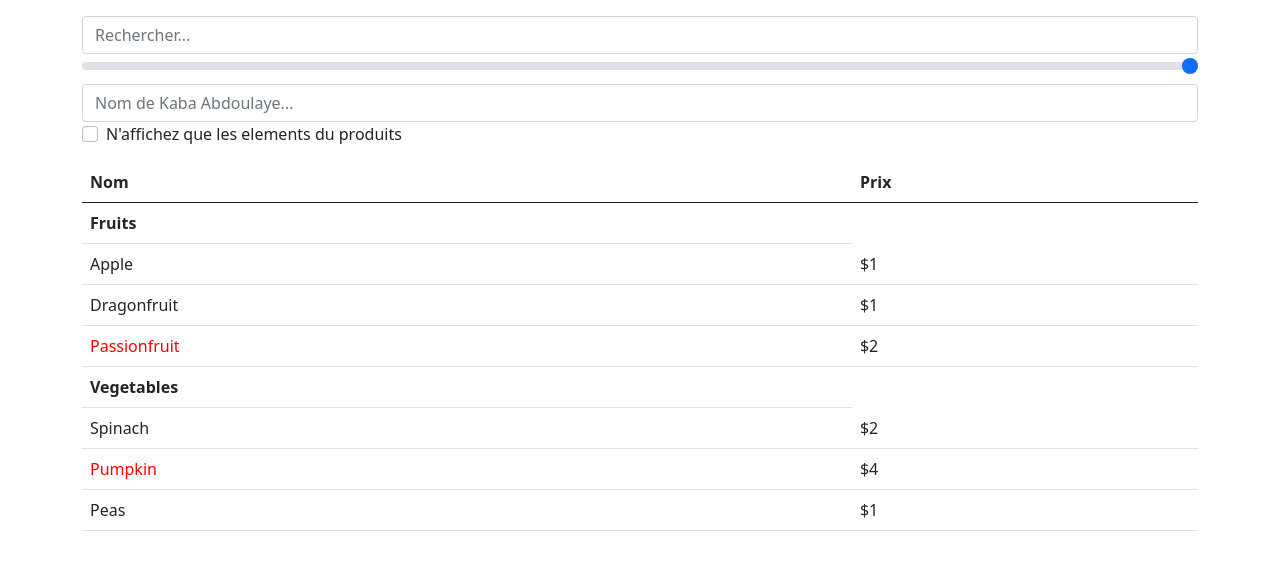
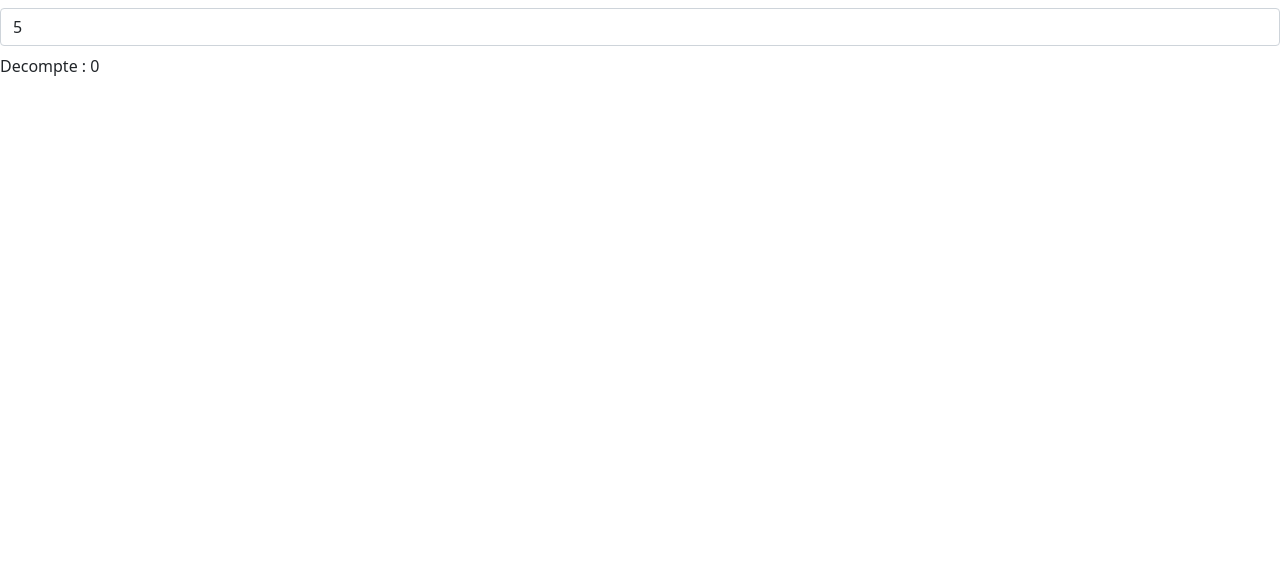
Before and after one commit to abdellahkaba/react-demo, a React (Vite) app: page / in a window 1280 px wide. Shown: the top 570 px of the page. Built offline with nearby package versions, Linux system fonts and the light colour scheme.

Commit message:
UseEffect cas 1

```diff
--- a/src/App.jsx
+++ b/src/App.jsx
@@ -1,106 +1,48 @@
-import { useState } from 'react'
-import { Input } from './components/forms/input'
-import { CheckBox } from './components/forms/checkbox'
-import { ProductCategoryRow } from './components/products/productCategoryRow'
-import { ProductRow } from './components/products/productRow'
+import { useEffect, useState } from "react"
+import { Input } from "./components/forms/input"
 
-
-const PRODUCTS = [
-  {category: "Fruits", price: "$1", stocked: true, name: "Apple"},
-  {category: "Fruits", price: "$1", stocked: true, name: "Dragonfruit"},
-  {category: "Fruits", price: "$2", stocked: false, name: "Passionfruit"},
-  {category: "Vegetables", price: "$2", stocked: true, name: "Spinach"},
-  {category: "Vegetables", price: "$4", stocked: false, name: "Pumpkin"},
-  {category: "Vegetables", price: "$1", stocked: true, name: "Peas"}
-]
-console.log(PRODUCTS)
-console.log(PRODUCTS[3].name)
 
 function App() {
 
-  const [showStockedOnly,setShowStockedOnly] = useState(false)
-  const [search, setSearch] = useState('')
-  /**Une constante qui permet de filtrer les produits */
-  const visibleProducts = PRODUCTS.filter(product =>{
-    if(showStockedOnly && !product.stocked){
-      return false
+    const [duration,setDuration] = useState(5)
+    /**une nouvelle constante qui permet de savoir ou on en est */
+    const [secondLeft,setSecondLeft] = useState(duration)
+
+    /**Nb
+     * quant on utilise useEffect, il ne faut utiliser aucune variable de composant qui son en dehors du effect
+     * si on utilise seulement setTime dans une fonction de useEffect passons à faire un nettoyage de cet timer
+     * ne met jamais setFonction à la racine de useEffect
+     */
+
+    /** La solution c'est de créer un handler pour le changement de la valeur initiale de  */
+
+    const handlerChange = (v) =>{
+        setDuration(v)
+        setSecondLeft(v)
     }
 
-    if(search && !product.name.includes(search)) {
-      return false
-    }
-
-    return true
-  })
-return (
-  <>
-    <div className='container my-3'>
-        <SearcheBar
-        showStockedOnly={showStockedOnly}
-        onStockedOnlyChange={setShowStockedOnly}
-        search={search}
-        onSearchChange={setSearch}
-        />
-        <ProductTable products={visibleProducts}></ProductTable>
-    </div>
-  </>
-)
-}
-
-function SearcheBar({showStockedOnly,onStockedOnlyChange,search,onSearchChange}) {
-  return <div>
-    <div className='mb-3'>
-      <Input
-      value={search}
-      onChange={onSearchChange}
-      placeholder="Rechercher..." />
-      <input type='range' className='form-range' min={0} max={10} />
-      <Input
-      value={search}
-      onChange={onSearchChange}
-      placeholder="Nom de Kaba Abdoulaye..." />
-      <CheckBox
-        id="stocked"
-        checked={showStockedOnly}
-        onChange={onStockedOnlyChange}
-        label="N'affichez que les elements du produits" />
-    </div>
-  </div>
-}
-
-/**
- * Un composant qui va regrouper tous les autres composants
- * cette fonction va recevoir la liste des produits
- */
-function ProductTable({products}) {
-
-    /**un tableau qui va contenir les composants */
-    const row = []
-    /**une variable qui prendra la precedente category */
-    let lastCategory = null
-    for(let product of products) {
-      if(product.category !== lastCategory) {
-
-        /**Lorsqu'on on utilise un tableau les élements doivent avoir les clé (key) */
-        row.push(<ProductCategoryRow key={product.category} name={product.category} />)
-      }
-
-      lastCategory = product.category
-      row.push(<ProductRow product={product} key={product.name} />)
-    }
+    console.log("Bien !")
+    useEffect(() => {
+        const timer = setInterval(() => {
+            setSecondLeft(v => v <= 1 ? 0 : v - 1)
+        }, 1000)
+        /**Nettoyer le precedent timer */
+        return () => {
+            clearInterval(timer)
+        }
+    }, [duration])
 
     return <>
-        <table className='table'>
-          <thead>
-            <tr>
-              <th>Nom</th>
-              <th>Prix</th>
-            </tr>
-          </thead>
-          <tbody>
-            {row}
-          </tbody>
-        </table>
+        <div className="py-2">
+            <Input
+            value={duration}
+            onChange={handlerChange}
+            placeholder="Saisir une valeur" />
+        </div>
+
+        <p>
+            Decompte : {secondLeft}
+        </p>
     </>
 }
 
```
